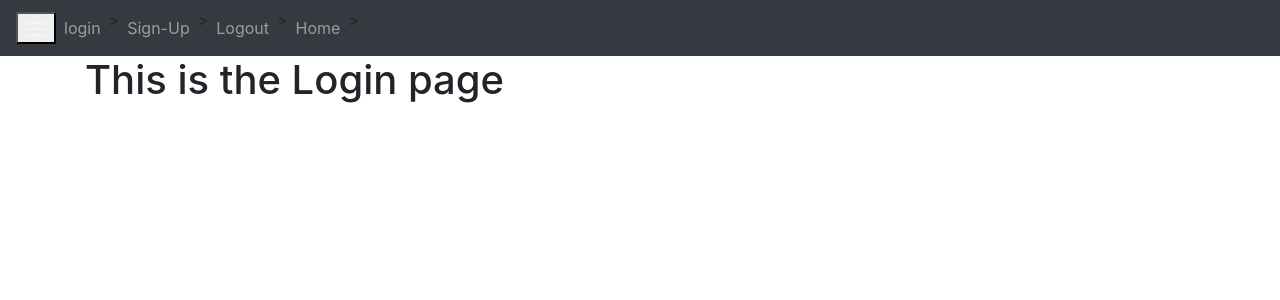
After one commit to cactar65/Web_Login, a Flask app: template website/templates/login.html in a window 1280 px wide. The commit adds this page. Shown: the top 300 px of the page. Run offline with Flask 2, Linux system fonts and the light colour scheme; the template is opened without the code that fills it, so the values that code supplies are empty; some libraries are stand-ins or nearby versions.

Commit message:
Added the login, signup pages and links

```diff
--- a/website/templates/base.html
+++ b/website/templates/base.html
@@ -34,6 +34,10 @@
                 </div>
             </div>
         </nav>
+        <div class="container">
+        {% block content %}
+        {% endblock %}
+        </div>
 
         <script
             src="https://code.jquery.com/jquery-3.2.1.slim.min.js"
--- a/website/templates/home.html
+++ b/website/templates/home.html
@@ -1,2 +1,3 @@
 {% extends "base.html" %}
-{% block title %}Changed{% endblock %}
+{% block title %}Home{% endblock %}
+{% block content%}<h1>This is the home page</h1>{% endblock %}
--- /dev/null
+++ b/website/templates/login.html
@@ -0,0 +1,3 @@
+{% extends "base.html" %}
+{% block title %}Login{% endblock %}
+{% block content%}<h1>This is the Login page</h1>{% endblock %}
--- /dev/null
+++ b/website/templates/sign_up.html
@@ -0,0 +1,3 @@
+{% extends "base.html" %}
+{% block title %}SignUp{% endblock %}
+{% block content%}<h1>This is the Sign up page</h1>{% endblock %}
--- a/website/views.py
+++ b/website/views.py
@@ -4,4 +4,4 @@ views = Blueprint("views", __name__)
 
 @views.route("/")
 def home():
-    return render_template("base.html")
+    return render_template("home.html")
```
Also changed, not shown: website/auth.py (+4 -4 lines).
